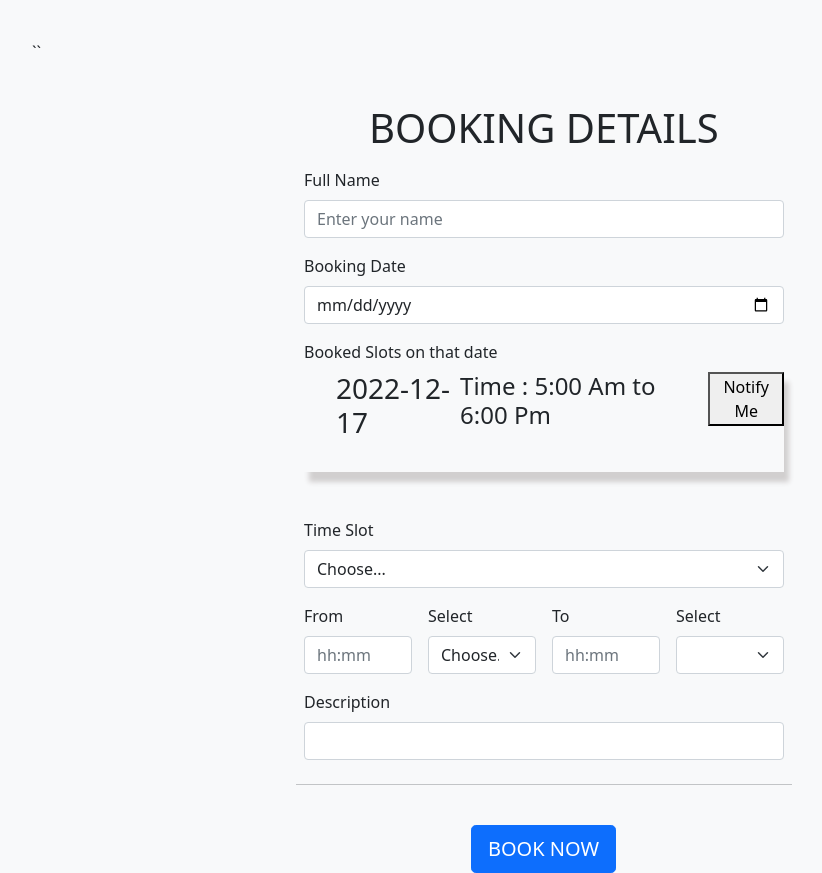
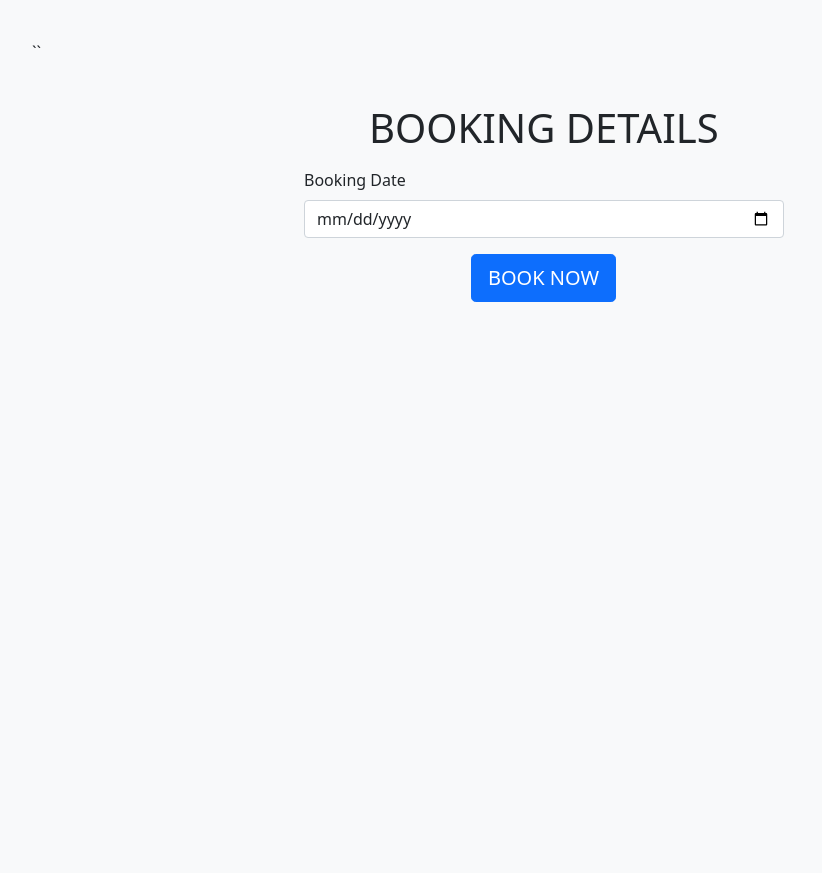
Before and after one commit to Neelu5566/RoomBookingSystem, a Django app: page /Booking/ in a window 1280 px wide. Shown: the whole page, without its empty margins (128-950 px from the left). After the commit the page ends 302 px from the top, so only its background shows below. Run offline with Django 4.2, Linux system fonts and the light colour scheme; some libraries are stand-ins or nearby versions.

Commit message:
added date filter slots feild

```diff
--- a/scheduling/templates/booking details.html
+++ b/scheduling/templates/booking details.html
@@ -45,7 +45,7 @@
               {% for message in messages %}
               <div class="alret-{{message.tags}} alert-dismissible fade show" role='alert'>
                   <strong>
-                      <center>{{message}}</center>
+                      {% comment %} <center>{{message}}</center> {% endcomment %}
                   </strong>
                   <button type ='button' class ='close' data-dimiss='alert' aria-label='close'>
                       <span aria-hidden='true'>&times;</span>
@@ -68,20 +68,22 @@
             <div class="col-12 ">
               <label for="birthDate" class="form-label">Booking Date</label>
               <input type="date" id="birthDate" name="date" class="form-control" >
+              {% comment %} <a href ="{%url 'get_slots'%}"><button class="w-85 btn btn-primary btn-lg" type="submit">BOOK NOW</button></a> {% endcomment %}
+
               <div class="invalid-feedback">
                 Valid Date is required.
               </div>
             </div>
-
+            {%for slot in slots%}
             <div class="col-12">
               <label for = "bookedSlots" class = "form-label">Booked Slots on that date</label>
               <div class="bookedSlots">
                 <ul>
                     <li style = "width:auto;">
-                        <h3 class="bookedOn">2022-12-17</h3>
+                        <h3 class="bookedOn">{{slot.date}}</h3>
                     </li>
                     <li>
-                        <h4>Time : 5:00 Am to 6:00 Pm</h4>
+                        <h4>Time : {{slot.startTime}} to {{slot.endTime}}</h4>
                     </li>
                     <li style = "width:auto">
                         <a href = "">
@@ -92,6 +94,7 @@
                 </ul>
             </div>
 
+            {%endfor%}
             </div>
 
             <div class="col-12">
@@ -180,25 +183,25 @@
 
     <script src="https://ajax.googleapis.com/ajax/libs/jquery/1.12.0/jquery.min.js"></script>
 
-    <script>
-      const dt = document.getElementById('birthDate');
-      dt.addEventListener('change', (event) => {
-        console.log('The date is: ' + event.target.value);
-        const inputDate = event.target.value
+    {% comment %} <script>
+      //const dt = document.getElementById('birthDate');
+      //dt.addEventListener('change', (event) => {
+        //console.log('The date is: ' + event.target.value);
+        //const inputDate = event.target.value
+        //window.location.href("http://127.0.0.1:8000/get_slots/"+inputDate);
 
-        $.ajax({
-          url: '/get_slots/',
-          type: 'POST',
-          data: {
-            'date': inputDate
-          },
-          success: function(response){
-            console.log(response)
-          }
-        })
+        //$.ajax({
+          //url: '/get_slots/',
+          //type: 'POST',
+          //data: {
+            //'date': inputDate
+          //},
+          //success: function(response){
+            //console.log(response)
+          //}
+        //})
         //alert('The date is: ' + event.target.value);
-      });
-    </script>
+    </script> {% endcomment %}
 
 
 
--- /dev/null
+++ b/scheduling/templates/date booking.html
@@ -0,0 +1,38 @@
+<!doctype html>
+<html lang="en">
+  {% load static %}
+  <head>
+    <meta charset="utf-8">
+    <meta name="viewport" content="width=device-width, initial-scale=1">
+    <meta name="description" content="">
+
+    <link rel="stylesheet" href="{% static 'scheduling/css/bootstrap.min.css' %}">
+    <link rel="stylesheet" href="{% static 'scheduling/css/form-validation.css' %}">
+
+  </head style = marginleft : 10px>``
+
+  <body class="bg-light" style ="margin-left:160px; margin-top: 40px;">
+      {% load static %}
+      <div class="container">
+          <div class="row g-0">
+
+
+            <div class="col-md-7 col-lg-10">
+              <h1 class="mb-3" style="padding-top:40px; padding-left:65px" >BOOKING DETAILS</h1>
+              <form action="" method ="POST">
+                  {% csrf_token %}
+                  <div class="row g-3">
+                      <div class="col-12 ">
+                          <label for="birthDate" class="form-label">Booking Date</label>
+                          <input type="date" id="birthDate" name="date" class="form-control" >
+                      </div>
+                      <div style="padding-left : 175px">
+                          <button class="w-85 btn btn-primary btn-lg" type="submit" value = "submit">BOOK NOW</button>
+                      </div>
+              </form>
+          </div>
+
+      </div>
+
+  </body>
+</html>
--- a/scheduling/urls.py
+++ b/scheduling/urls.py
@@ -8,7 +8,8 @@ urlpatterns = [
     path("login/",loginUser,name="login"),
     path("logout/",logoutUser,name="logout"),
     path("Booking/",booking_details,name="Booking_Details"),
-    path("get_slots/",get_slots,name="get_slots"),
+    path("get_slots/<str:roomName>",get_slots,name="get_slots"),
+    path("date_booking/<str:roomName>",date_filter,name="date_booking"),
 
 
 ]
--- a/scheduling/views.py
+++ b/scheduling/views.py
@@ -72,12 +72,26 @@ def booking_details(request):
 
 
     # return render(request,"scheduling/booking details.html")
-    return render(request,"booking details.html")
+    return render(request,"date booking.html")
+    pass
 @csrf_exempt
-def get_slots(request):
+def get_slots(request,roomName):
     if request.method == "POST":
         date = request.POST['date']
         print(date)
-        slots = Booking_details.objects.filter(date=date)
+        slots = Booking_details.objects.filter(date=date,room_name=roomName)
         print(slots)
-        return HttpResponse(slots, status=201)
+        return render(request,"booking details.html",{'slots':slots})
+    else:
+        return render(request,"booking details.html")
+
+def date_filter(request,roomName):
+    if request.method == "POST":
+        date = request.POST['date']
+        print(date)
+        room = Room_details.objects.get(roomName=roomName)
+        slots = Booking_details.objects.filter(date=date,room=room)
+        print(slots)
+        return render(request,"booking details.html",{'slots':slots})
+    else:
+        return render(request,"date booking.html",{'roomName':roomName})
```
Also changed, not shown: scheduling/templates/home.html (+4 -4 lines).
